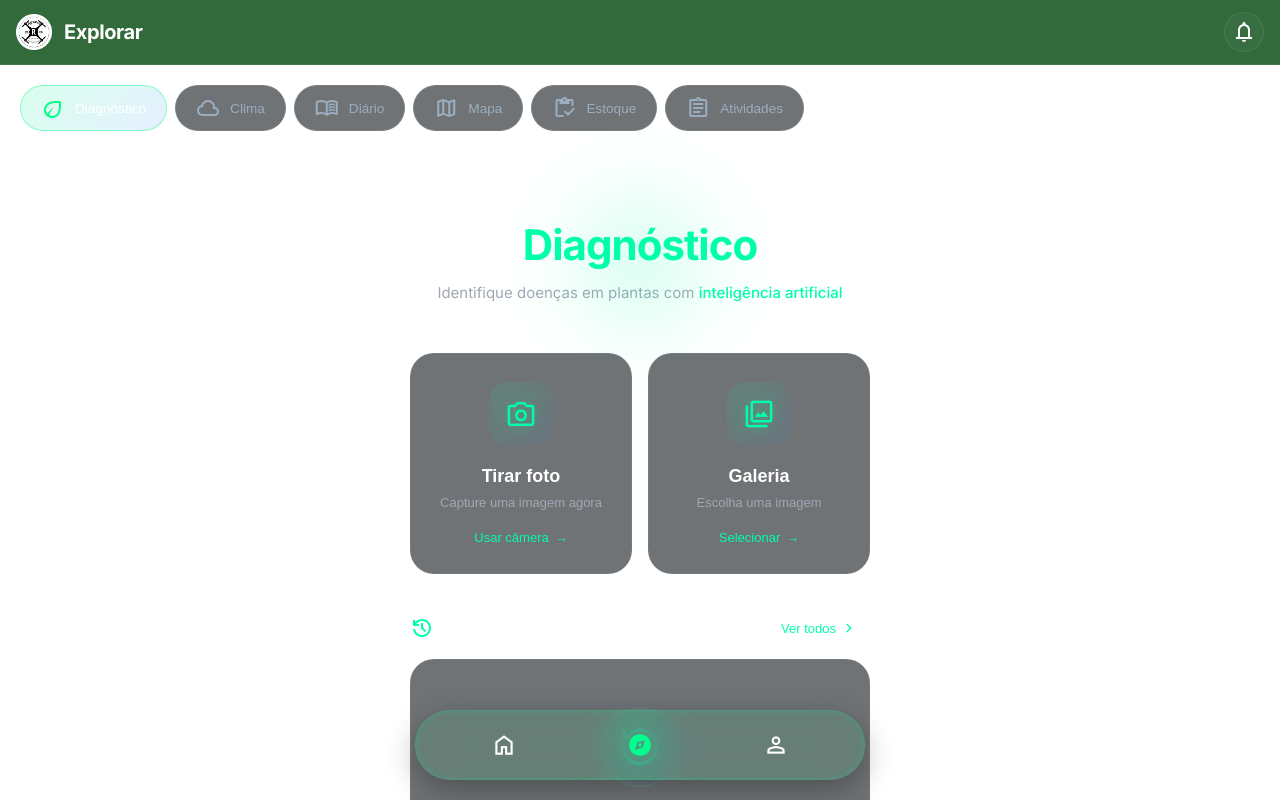
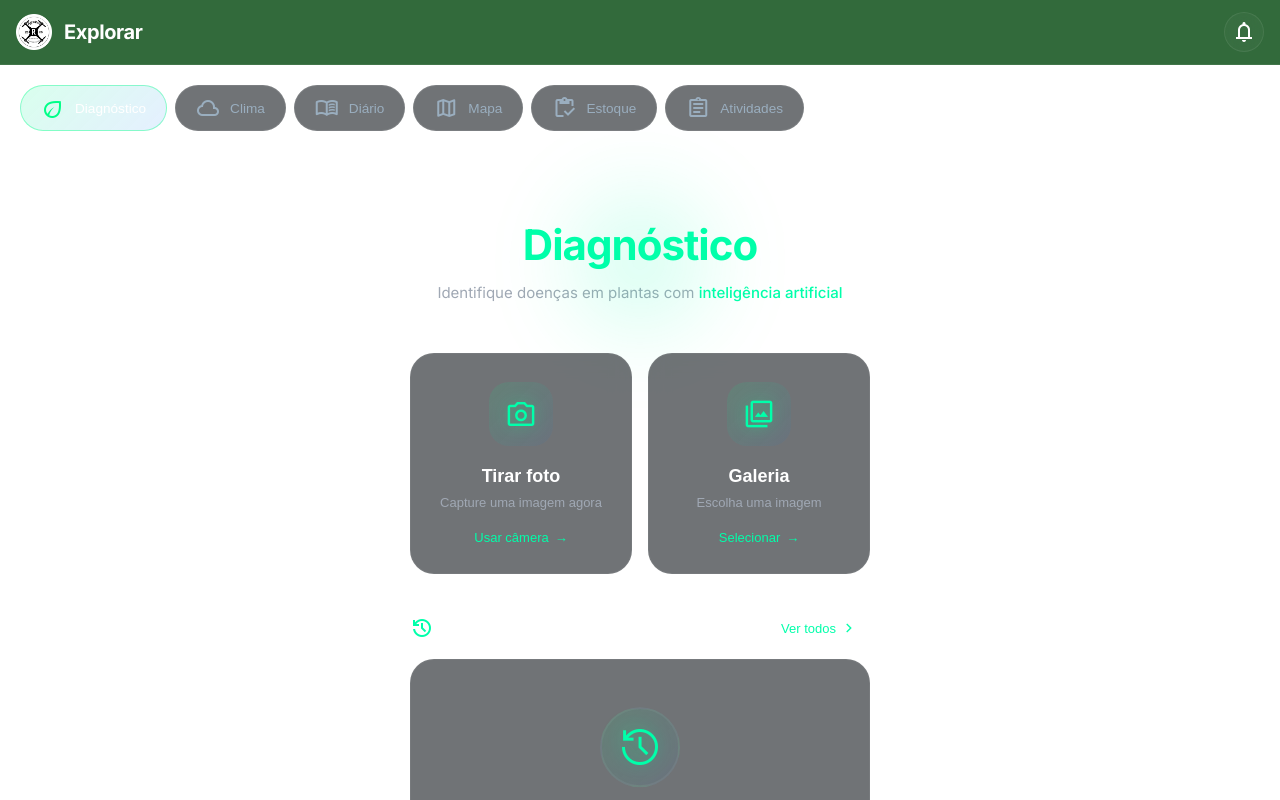
Before and after one commit to Leo-Carrilho/app-teste-branco, a React (Vite) app: page /explore in a window 1280 px wide. Built offline with nearby package versions, Linux system fonts and the light colour scheme; a web font is replaced by a local one.

Commit message:
Refactor MenuBar component for improved structure

```diff
--- a/src/components/App/Global/MenuBar.jsx
+++ b/src/components/App/Global/MenuBar.jsx
@@ -1,36 +1,87 @@
 import { useNavigate, useLocation } from "react-router-dom"
 import "../../../styles/Global/MenuBar.css"
 
+const NAV_W    = 400  // nav width
+const NAV_H    = 30
+const NOTCH_R  = 28
+const NOTCH_SW = 25  // distancia do arco até o centro do botão
+const BTR      = 3   // border radius do nav
+
+// Centro X de cada um dos 3 itens
+const ITEM_CENTERS = [NAV_W / 6, NAV_W / 2, (NAV_W * 5) / 6]
+
+const items = [
+  { path: "/home",    icon: "home"      },
+  { path: "/explore", icon: "grid_view" },
+  { path: "/profile", icon: "person"    },
+]
+
+function buildNotchPath(activeIdx) {
+  if (activeIdx < 0) {
+    return [
+      `M ${BTR},0`,
+      `Q 0,0 0,${BTR}`,
+      `L 0,${NAV_H} L ${NAV_W},${NAV_H}`,
+      `L ${NAV_W},${BTR}`,
+      `Q ${NAV_W},0 ${NAV_W - BTR},0`,
+      "Z",
+    ].join(" ")
+  }
+
+  const cx = ITEM_CENTERS[activeIdx]
+  const x0 = cx - NOTCH_R - NOTCH_SW
+  const x3 = cx + NOTCH_R + NOTCH_SW
+
+  return [
+    `M ${BTR},0`,
+    `Q 0,0 0,${BTR}`,
+    `L 0,${NAV_H} L ${NAV_W},${NAV_H}`,
+    `L ${NAV_W},${BTR}`,
+    `Q ${NAV_W},0 ${NAV_W - BTR},0`,
+    `L ${x3},0`,
+    `C ${x3 - NOTCH_SW * 0.3},0 ${cx + NOTCH_R},${NOTCH_R} ${cx},${NOTCH_R}`,
+    `C ${cx - NOTCH_R},${NOTCH_R} ${x0 + NOTCH_SW * 0.3},0 ${x0},0`,
+    "Z",
+  ].join(" ")
+}
+
 export default function MenuBar() {
-  const navigate = useNavigate()
-  const location = useLocation()
-
-  const isActive = (path) => location.pathname === path
+  const navigate  = useNavigate()
+  const location  = useLocation()
+  const isActive  = (path) => location.pathname === path
+  const activeIdx = items.findIndex(({ path }) => isActive(path))
 
   return (
-    <nav className="menu-bar">
+    <nav className="nav">
+      <svg
+        className="nav__notch-svg"
+        viewBox={`0 0 ${NAV_W} ${NAV_H}`}
+        preserveAspectRatio="none"
+        xmlns="http://www.w3.org/2000/svg"
+        aria-hidden="true"
+      >
+        <path d={buildNotchPath(activeIdx)} fill="#016c3a" />
+      </svg>
 
-      <div
-        className={`menu-item ${isActive("/home") ? "active" : ""}`}
-        onClick={() => navigate("/home")}
-      >
-        <span className="material-symbols-outlined">home</span>
-      </div>
-
-      <div
-        className={`menu-item ${isActive("/explore") ? "active" : ""}`}
-        onClick={() => navigate("/explore")}
-      >
-        <span className="material-symbols-outlined">explore</span>
-      </div>
-
-      <div
-        className={`menu-item ${isActive("/profile") ? "active" : ""}`}
-        onClick={() => navigate("/profile")}
-      >
-        <span className="material-symbols-outlined">person</span>
-      </div>
-
+      <ul className="nav__items">
+        {items.map(({ path, icon }) => {
+          const active = isActive(path)
+          return (
+            <li
+              key={path}
+              className={`nav__item${active ? " nav__item--active" : ""}`}
+            >
+              <button
+                className={`nav__item-btn${active ? " nav__item-btn--active" : ""}`}
+                onClick={() => navigate(path)}
+                aria-current={active ? "page" : undefined}
+              >
+                <span className="material-symbols-outlined">{icon}</span>
+              </button>
+            </li>
+          )
+        })}
+      </ul>
     </nav>
   )
 }
```
